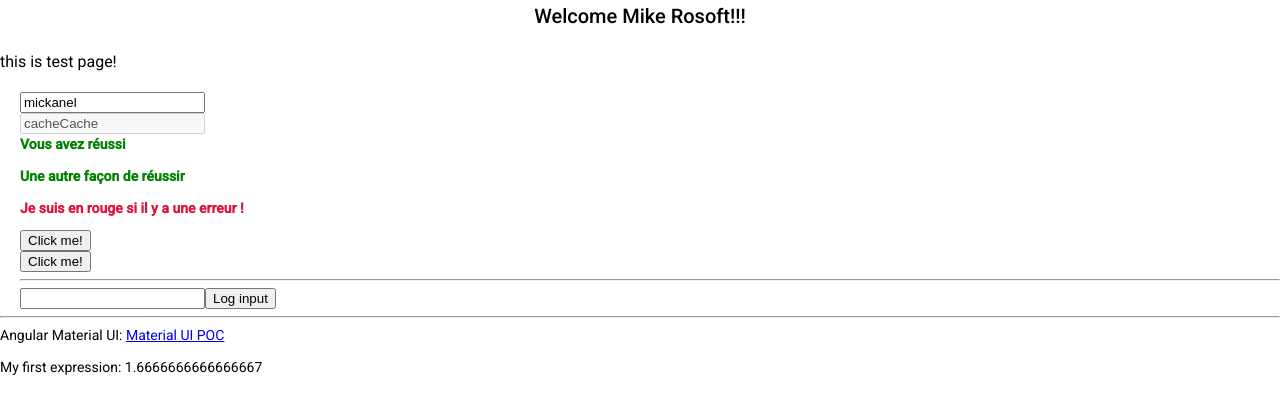
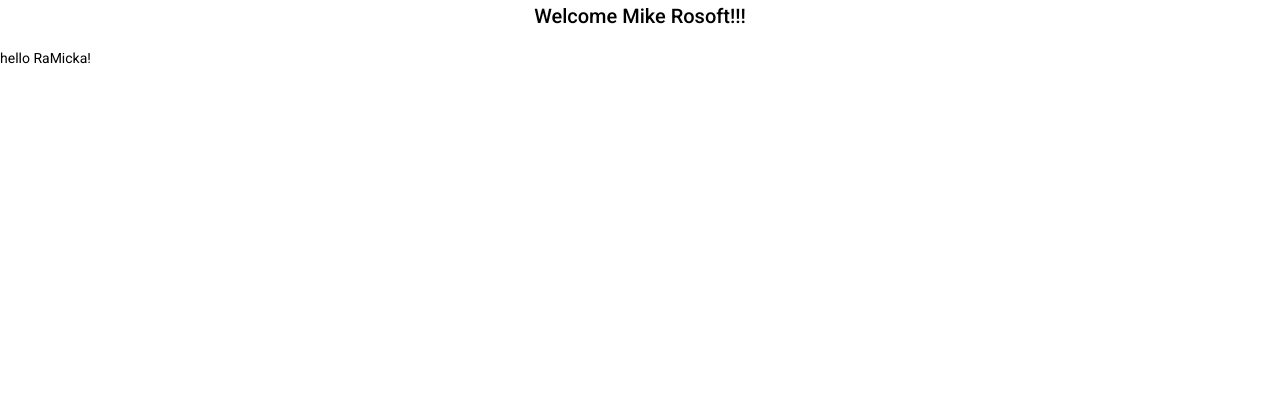
Before and after one commit to mirako77/java, an Angular app in the folder Angular/hello-world/: page / in a window 1280 px wide. Shown: the top 414 px of the page. Built offline with nearby package versions, Linux system fonts and the light colour scheme.

Commit message:
new component test2-comp

```diff
--- a/Angular/hello-world/src/app/app.component.ts
+++ b/Angular/hello-world/src/app/app.component.ts
@@ -7,4 +7,5 @@ import { Component } from '@angular/core';
 })
 export class AppComponent {
   title = 'Mike Rosoft!!!';
+  public name = 'RaMicka!';
 }
--- a/Angular/hello-world/src/app/app.module.ts
+++ b/Angular/hello-world/src/app/app.module.ts
@@ -5,12 +5,14 @@ import { AppComponent } from './app.component';
 import { TestComponent } from './test/test.component';
 import { MaterialPocComponent } from './material-poc/material-poc.component';
 import { BrowserAnimationsModule } from '@angular/platform-browser/animations';
+import { Test2CompComponent } from './test2-comp/test2-comp.component';
 
 @NgModule({
   declarations: [
     AppComponent,
     TestComponent,
-    MaterialPocComponent
+    MaterialPocComponent,
+    Test2CompComponent
   ],
   imports: [
     BrowserModule,
--- a/Angular/hello-world/src/app/mra.component.html
+++ b/Angular/hello-world/src/app/mra.component.html
@@ -8,7 +8,8 @@
     </h2>
 </div>
 
-<app-test></app-test>
+<!-- <app-test></app-test> -->
+<app-test2-comp [parentData]="name"></app-test2-comp>
 
 </body>
 </html>
--- /dev/null
+++ b/Angular/hello-world/src/app/test2-comp/test2-comp.component.html
@@ -0,0 +1 @@
+<p>test2-comp works!</p>
--- /dev/null
+++ b/Angular/hello-world/src/app/test2-comp/test2-comp.component.ts
@@ -0,0 +1,19 @@
+import { Component, OnInit, Input } from '@angular/core';
+
+@Component({
+  selector: 'app-test2-comp',
+  template: `
+        <p>{{ " hello " + parentData }}</p>
+        `,
+  styleUrls: ['./test2-comp.component.css']
+})
+export class Test2CompComponent implements OnInit {
+
+  @Input() public parentData;
+
+  constructor() { }
+
+  ngOnInit(): void {
+  }
+
+}
```
Also changed, not shown: Angular/hello-world/src/app/test2-comp/test2-comp.component.css (added), 1 other file (tests, documents, lock files or other folders).
